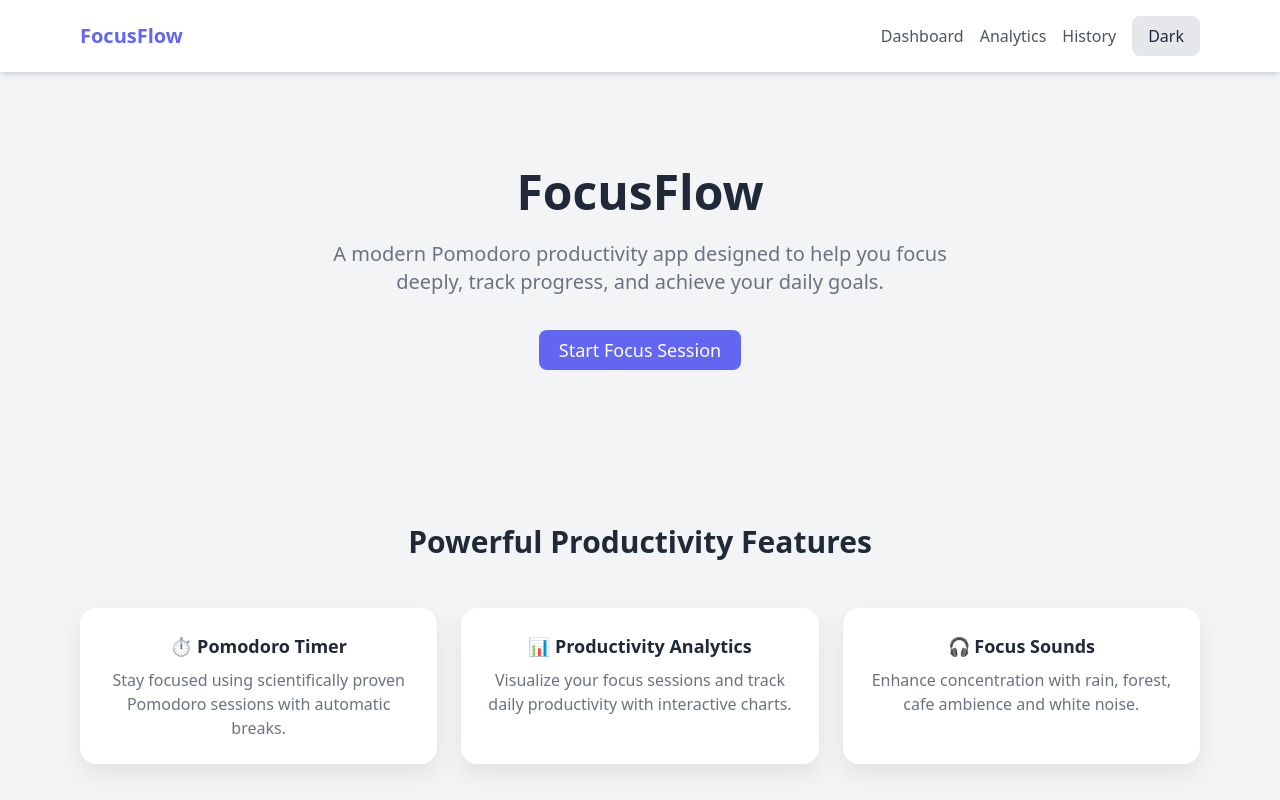
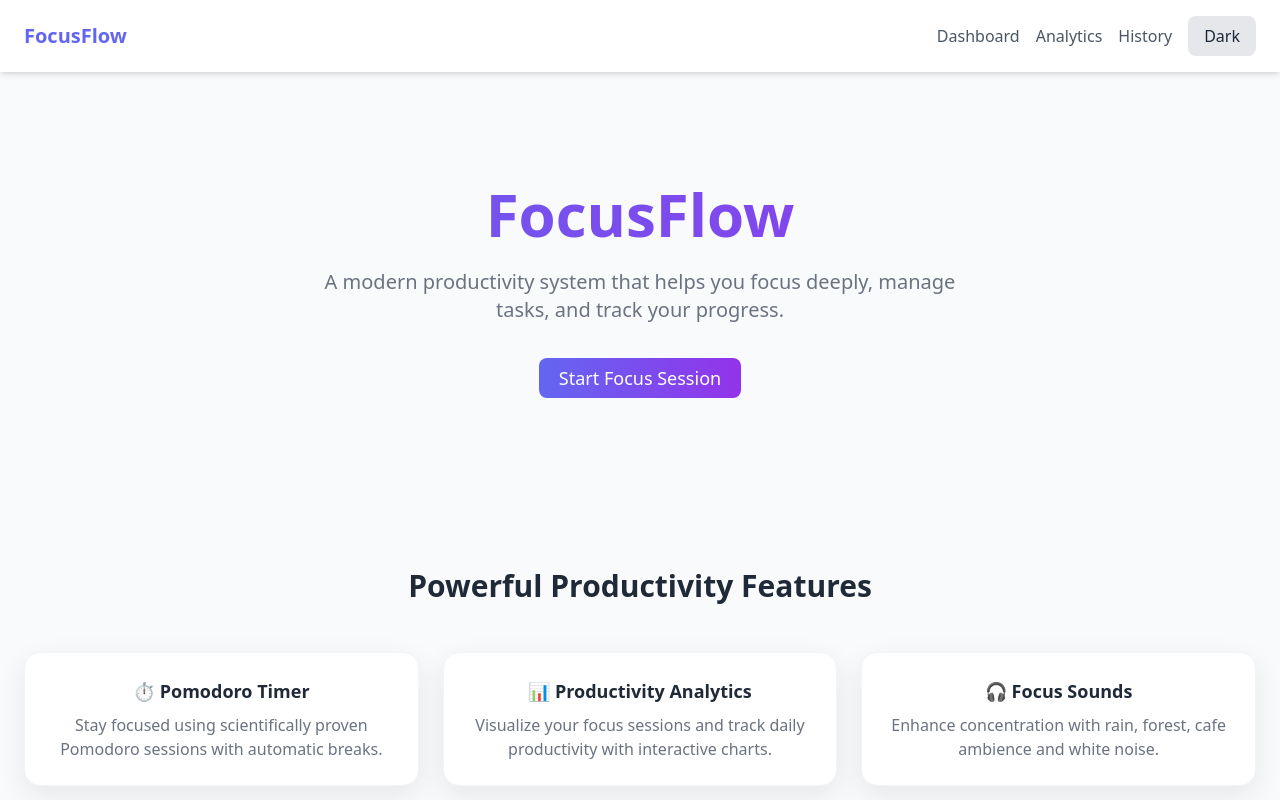
Before and after one commit to Janhavi003/focusflow_pomodoro, a React (Vite) app: page / in a window 1280 px wide. Shown: the top 800 px of the page. Built offline with nearby package versions, Linux system fonts and the light colour scheme.

Commit message:
UI Upgrade

```diff
--- a/package.json
+++ b/package.json
@@ -11,6 +11,7 @@
   },
   "dependencies": {
     "framer-motion": "^12.35.0",
+    "lucide-react": "^0.577.0",
     "react": "^19.2.0",
     "react-dom": "^19.2.0",
     "react-router-dom": "^7.13.1",
--- a/src/index.css
+++ b/src/index.css
@@ -3,21 +3,35 @@
 @tailwind utilities;
 
 body {
-  @apply bg-gray-100 dark:bg-gray-900 text-gray-800 dark:text-gray-100 transition-colors duration-300;
+  @apply bg-gray-50 dark:bg-gray-900 text-gray-800 dark:text-gray-100 transition-colors duration-300;
 }
 
 .container-app {
-  @apply max-w-6xl mx-auto px-4;
+  @apply max-w-7xl mx-auto px-6;
 }
 
+/* Cards */
+
 .card {
-  @apply bg-white dark:bg-gray-800 shadow-card rounded-2xl p-6;
+  @apply bg-white dark:bg-gray-800 rounded-2xl shadow-soft p-6 border border-gray-100 dark:border-gray-700;
 }
 
+/* Buttons */
+
 .btn-primary {
-  @apply bg-primary text-white px-5 py-2 rounded-lg hover:opacity-90 transition;
+  @apply px-5 py-2 rounded-lg text-white font-medium
+  bg-gradient-to-r from-indigo-500 to-purple-600
+  hover:scale-105 hover:shadow-glow
+  transition;
 }
 
 .btn-secondary {
-  @apply bg-gray-200 dark:bg-gray-700 px-4 py-2 rounded-lg hover:opacity-90;
+  @apply px-4 py-2 rounded-lg bg-gray-200 dark:bg-gray-700
+  hover:bg-gray-300 dark:hover:bg-gray-600 transition;
 }
+
+/* Section spacing */
+
+.section {
+  @apply py-16;
+}
--- a/src/pages/LandingPage.jsx
+++ b/src/pages/LandingPage.jsx
@@ -9,19 +9,15 @@ function LandingPage() {
 
       {/* HERO SECTION */}
 
-      <section className="container-app py-24 text-center">
+      <section className="container-app py-28 text-center">
 
-        <motion.h1
-          initial={{ opacity: 0, y: -30 }}
-          animate={{ opacity: 1, y: 0 }}
-          className="text-5xl font-bold mb-6"
-        >
+  <h1 className="text-6xl font-bold mb-6 bg-gradient-to-r from-indigo-500 to-purple-600 text-transparent bg-clip-text">
     FocusFlow
-        </motion.h1>
+  </h1>
 
-        <p className="text-xl text-gray-500 mb-10 max-w-2xl mx-auto">
-          A modern Pomodoro productivity app designed to help you
-          focus deeply, track progress, and achieve your daily goals.
+  <p className="text-xl text-gray-500 max-w-2xl mx-auto mb-10">
+    A modern productivity system that helps you focus deeply,
+    manage tasks, and track your progress.
   </p>
 
   <Link
--- a/tailwind.config.js
+++ b/tailwind.config.js
@@ -7,13 +7,22 @@ export default {
   ],
   theme: {
     extend: {
+
       colors: {
         primary: "#6366f1",
-        secondary: "#22c55e"
+        secondary: "#22c55e",
+        accent: "#8b5cf6"
       },
+
+      borderRadius: {
+        xl2: "1.25rem"
+      },
+
       boxShadow: {
-        card: "0 10px 25px rgba(0,0,0,0.08)"
+        soft: "0 10px 30px rgba(0,0,0,0.08)",
+        glow: "0 0 20px rgba(99,102,241,0.4)"
       }
+
     },
   },
   plugins: [],
```
Also changed, not shown: 1 other file (tests, documents, lock files or other folders). Lines whose indentation alone changed are shown as unchanged.
